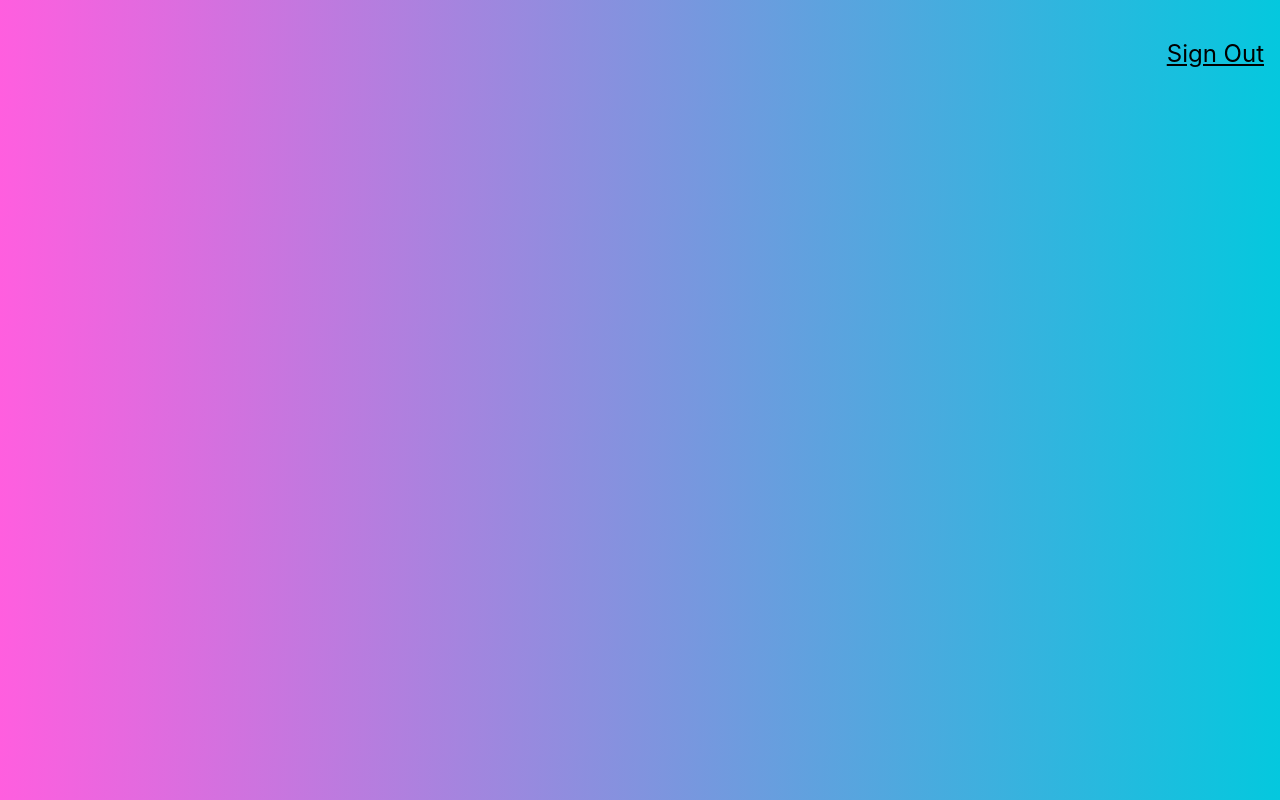
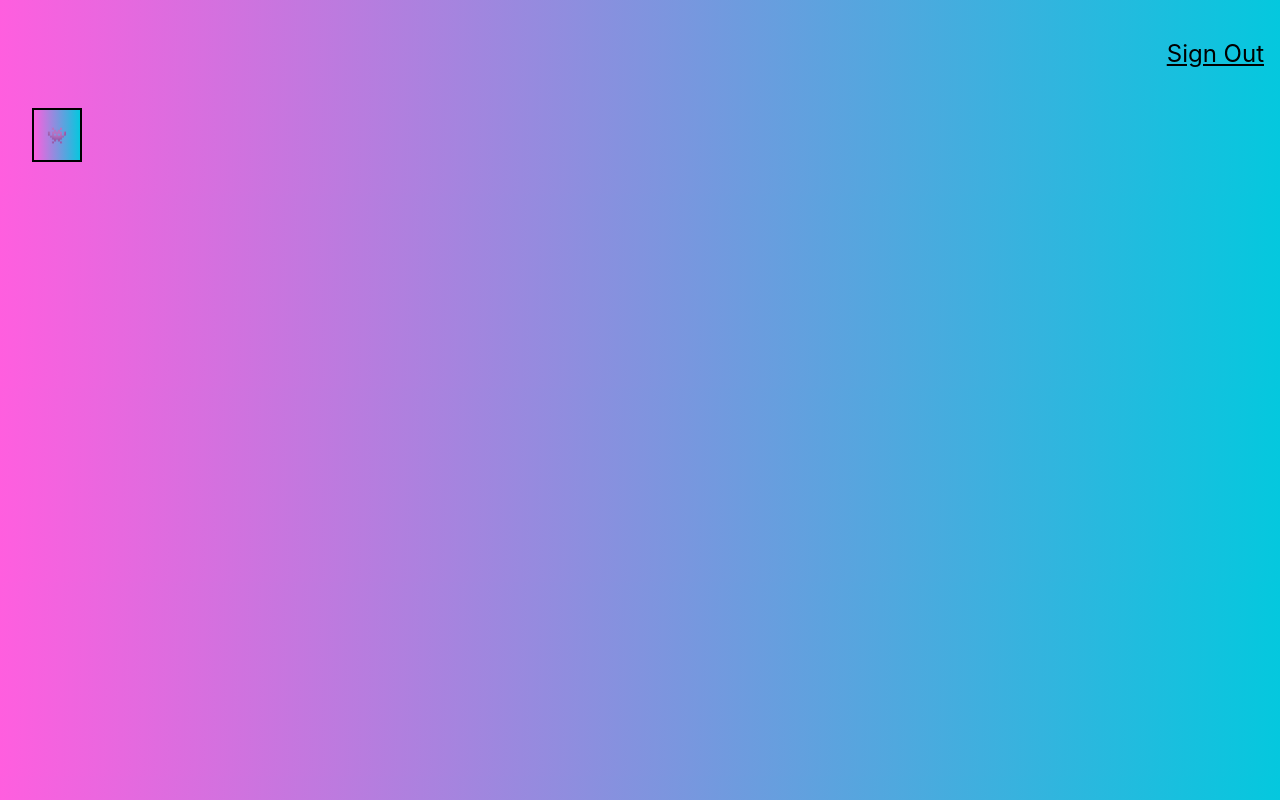
Before and after one commit to stealthman22/smart-brain, a React (Create React App) app: page / in a window 1280 px wide. Built offline with nearby package versions, Linux system fonts and the light colour scheme.

Commit message:
Minor changes

```diff
--- a/src/App.js
+++ b/src/App.js
@@ -1,15 +1,17 @@
 import React from 'react';
 import './App.css';
 import Navigation from './Components/Navigation/Navigation'
+import Logo from './Components/Logo/Logo';
+//import ImageLinKForm from './Components/ImageLinkForm/ImageLinkForm'
 
 
 function App() {
   return (
     <div className="App">
       < Navigation />
-      {/*<Logo />
-   <ImageLinKForm />
-   <FaceRecognition /> */}
+      <Logo />
+      {/* <ImageLinKForm />
+     <FaceRecognition /> */}
     </div>
   );
 }
--- /dev/null
+++ b/src/Components/ImageLinkForm/ImageLinkForm.js
@@ -0,0 +1,13 @@
+import React from 'react';
+
+const ImageLinkForm = () => {
+
+    return (
+
+        <div>
+            <input type="text" />
+            {console.log('input')}
+        </div>
+
+    )
+}
--- /dev/null
+++ b/src/Components/Logo/Logo.css
@@ -0,0 +1,7 @@
+.tilt {
+    margin: 0;
+    padding: 0;
+    background: linear-gradient(89deg, #ff5edf 0%, #04c8de 100%);
+    border: black 2px solid;
+    width: 50px;
+}
--- a/src/Components/Logo/Logo.js
+++ b/src/Components/Logo/Logo.js
@@ -1 +1,17 @@
 import React from 'react';
+//import Tilt from 'react-tilt'
+import './Logo.css';
+
+
+const Logo = () => {
+    return (
+        <div className=' tilt ma4 mt0'>
+
+            <p><span role="img" aria-label='logo' >&#x1F47E;</span></p>
+        </div>
+    )
+}
+
+export default Logo;
+
+// install react tilt.js
```
